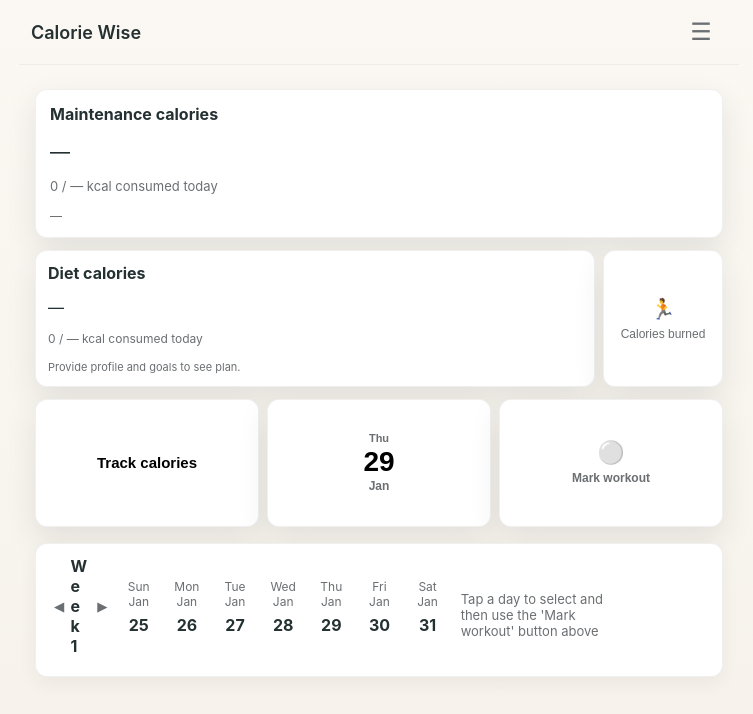
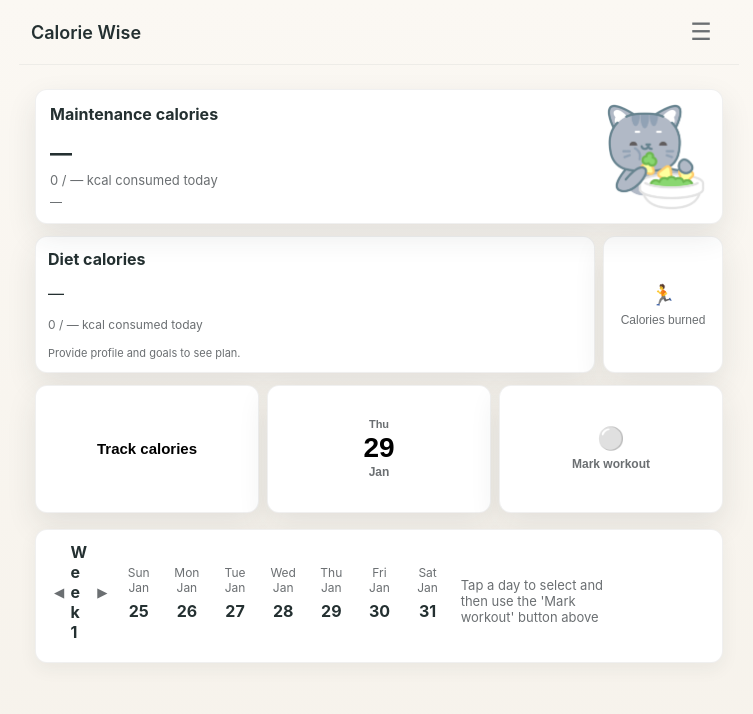
Before and after one commit to AshuferMorningstar/Calorie-Tracker, a React (Vite) app: page / in a window 1280 px wide. Shown: the top 714 px of the page, without its empty margins (261-1014 px from the left). Built offline with nearby package versions, Linux system fonts and the light colour scheme; sample sign-in values are in the browser's storage.

Commit message:
Enhance maintenance calories card UI
Refactored the maintenance calories card layout for improved readability and visual appeal. Added a calorie-themed image to the card and adjusted styles for better alignment and emphasis.

```diff
--- a/src/App.jsx
+++ b/src/App.jsx
@@ -283,11 +283,16 @@ export default function App(){
       <main ref={mainRef} style={{padding:16,maxWidth:720,margin:'0 auto',display:'grid',gap:16}}>
 
         <div className="dashboard-grid">
-          <div className="card">
+          <div className="card" style={{position:'relative',paddingRight:140}}>
             <strong>Maintenance calories</strong>
-            <div style={{fontSize:20,marginTop:8}}>{maintenanceUsed ? `${maintenanceUsed} kcal/day` : '—'}</div>
-            <div style={{fontSize:13,color:'var(--muted)',marginTop:6}}>{`${consumedToday || 0} / ${maintenanceUsed || '—'} kcal consumed today`}</div>
-            <div style={{fontSize:12,color:'var(--muted)',marginTop:6}}>{maintenanceUsed ? `Today's deficit: ${Math.round(maintenanceUsed - (consumedToday || 0))} kcal` : '—'}</div>
+            <div style={{display:'flex',alignItems:'center',justifyContent:'space-between',gap:16,marginTop:8}}>
+              <div style={{display:'flex',flexDirection:'column',gap:6,paddingRight:12}}>
+                <div style={{fontSize:22,fontWeight:700}}>{maintenanceUsed ? `${maintenanceUsed} kcal/day` : '—'}</div>
+                <div style={{fontSize:13,color:'var(--muted)'}}>{`${consumedToday || 0} / ${maintenanceUsed || '—'} kcal consumed today`}</div>
+                <div style={{fontSize:12,color:'var(--muted)'}}>{maintenanceUsed ? `Today's deficit: ${Math.round(maintenanceUsed - (consumedToday || 0))} kcal` : '—'}</div>
+              </div>
+            </div>
+            <img src="/assets/Picsart_26-01-22_22-42-53-930.png" alt="Calorie Wise" style={{position:'absolute',right:12,top:'50%',transform:'translateY(-50%)',width:108,height:108,objectFit:'contain',borderRadius:8}} />
           </div>
 
           <div style={{display:'flex',gap:8,alignItems:'stretch'}}>
```
